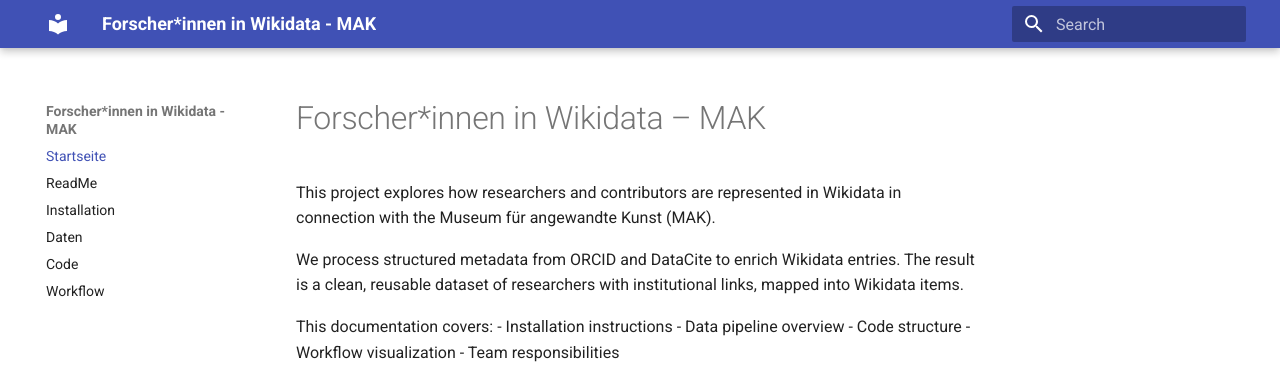
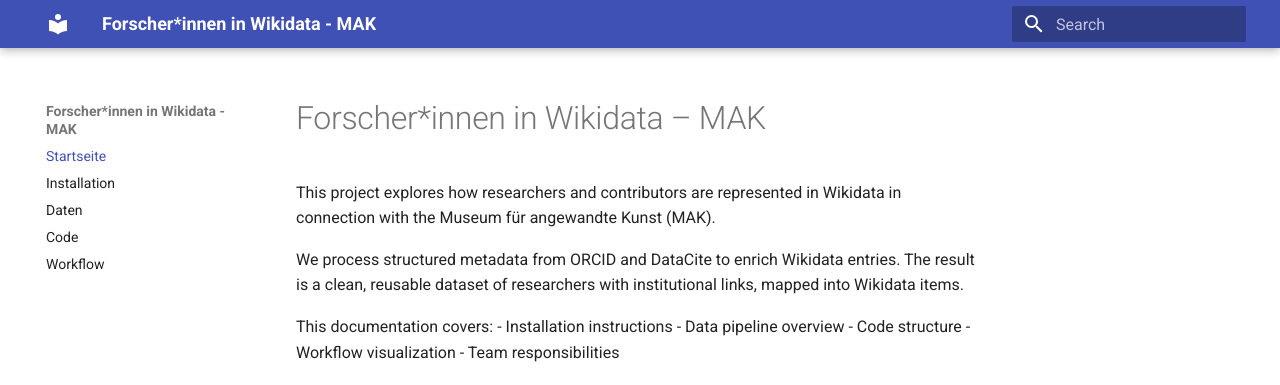
Before and after one commit to ptrutnau/Dis18-Gruppe6, an MkDocs documentation site: the page built from docs/index.md, in a window 1280 px wide. Shown: the top 385 px of the page. Built offline with MkDocs 1.6.1 and Material for MkDocs 9.7.7, drawn with Linux system fonts in a browser that asks for light colours.

Commit message:
Update mkdocs.yml

```diff
--- a/mkdocs.yml
+++ b/mkdocs.yml
@@ -1,7 +1,6 @@
 site_name: Forscher*innen in Wikidata - MAK
 nav:
   - Startseite: index.md
-  - ReadMe: README.md
   - Installation: installation.md
   - Daten: Data.md
   - Code: code.md
```
